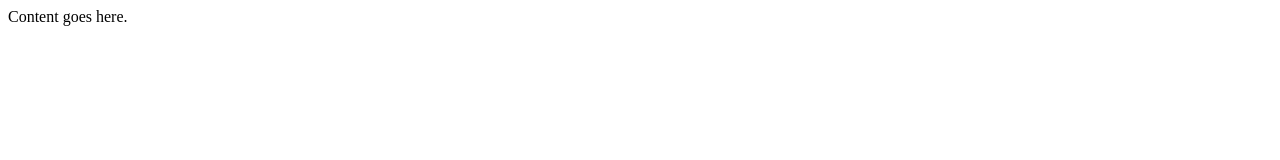
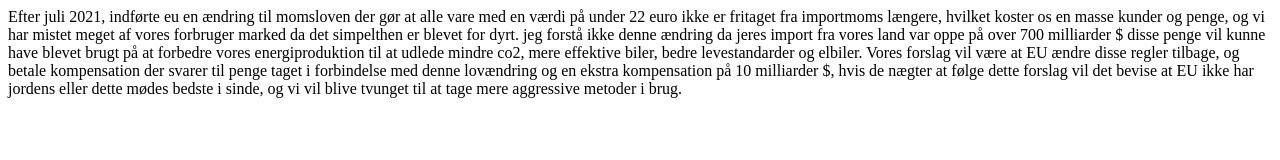
Before and after one commit to smashyalts/smashyalts.github.io, a plain HTML site: page Index.html in a window 1280 px wide. Drawn offline with Linux system fonts and the light colour scheme.

Commit message:
Update Index.html

```diff
--- a/Index.html
+++ b/Index.html
@@ -1 +1,3 @@
-<!doctype html><html><head><title>Our Funky HTML Page</title><meta name="description" content="Our first page"><meta name="keywords" content="html tutorial template"></head><body>Content goes here.</body></html>
+<!doctype html><html><head><title>Ned Med EU</title><meta name="description" content="Our first page"><meta name="keywords" content="html tutorial template"></head><body>Efter juli 2021, indførte eu en ændring til momsloven der gør at alle vare med en værdi på under 22 euro ikke er fritaget fra importmoms længere, hvilket koster os en masse kunder og penge, og vi har mistet meget af vores forbruger marked da det simpelthen er blevet for dyrt. jeg forstå ikke denne ændring da jeres import fra vores land var oppe på over 700 milliarder $
+disse penge vil kunne have blevet brugt på at forbedre vores energiproduktion til at udlede mindre co2, mere effektive biler, bedre levestandarder og elbiler. Vores forslag vil være at EU ændre disse regler tilbage, og betale kompensation der svarer til penge taget i forbindelse med denne lovændring og en ekstra kompensation på 10 milliarder $, hvis de nægter at følge dette forslag vil det bevise at EU ikke har jordens eller dette mødes bedste i sinde, og vi vil blive tvunget til at tage mere aggressive metoder i brug.
+</body></html>
```
